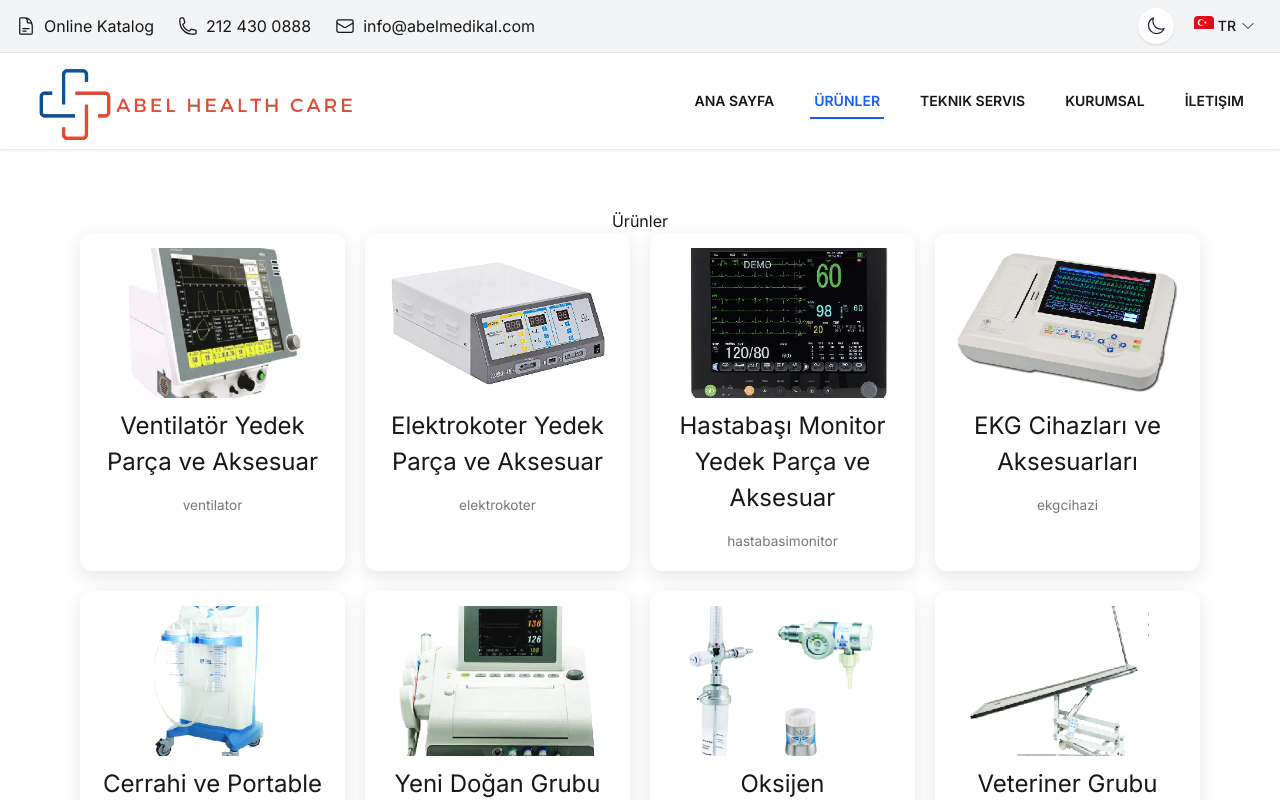
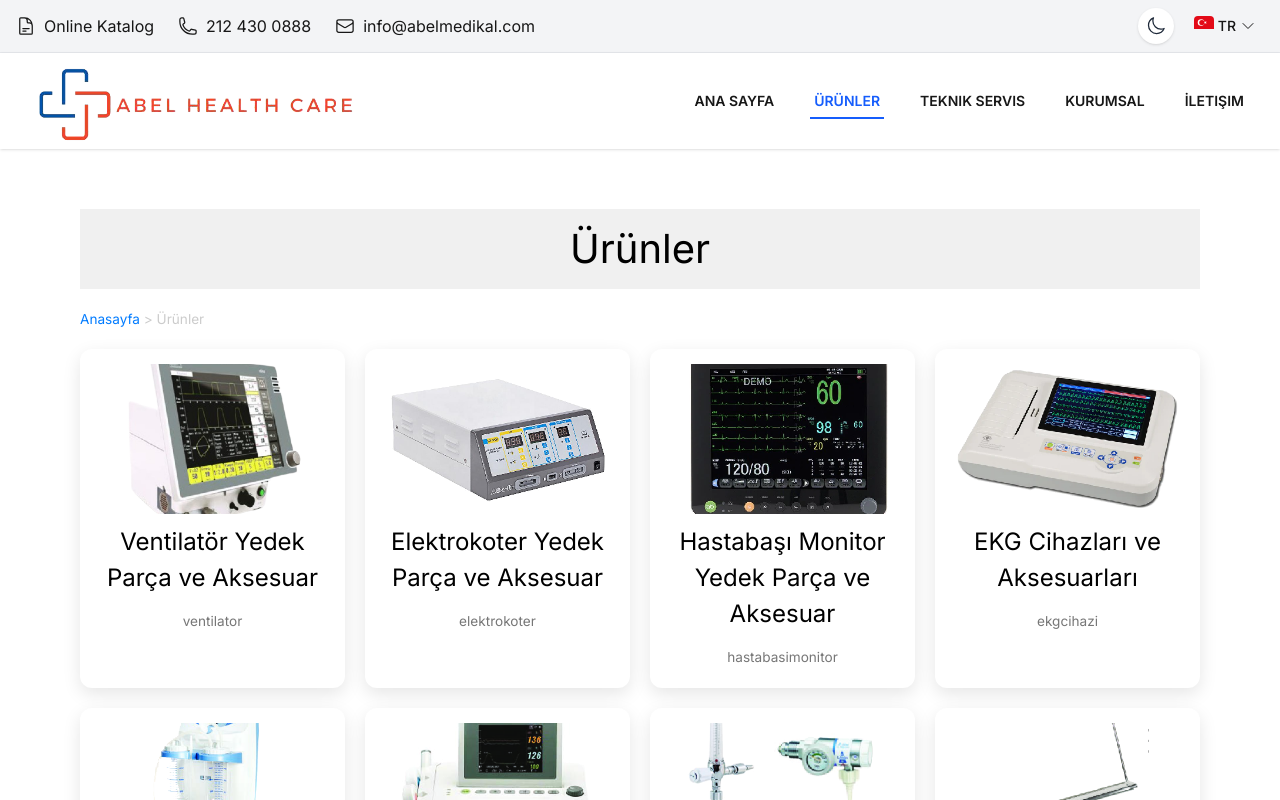
Before and after one commit to aktasevren/abel_healthcare, a Next.js app: page /products in a window 1280 px wide. Shown: the top 800 px of the page. Built offline with nearby package versions, Linux system fonts and the light colour scheme.

Commit message:
stabil version products

```diff
--- a/src/app/layout.tsx
+++ b/src/app/layout.tsx
@@ -6,6 +6,7 @@ import { LanguageProvider } from "@/context/LanguageContext";
 import TopBar from "@/components/TopBar";
 import Navbar from "@/components/Navbar";
 import MobileFooter from "@/components/MobileFooter";
+import Footer from '@/components/Footer';
 
 const inter = Inter({ subsets: ["latin"] });
 
--- a/src/app/products/ProductsPage.css
+++ b/src/app/products/ProductsPage.css
@@ -5,6 +5,8 @@
   display: flex;
   flex-direction: column;
   align-items: center;
+  background-color: #ffffff;
+  color: #000000;
 }
 
 .product-list {
@@ -21,6 +23,7 @@
   transition: transform 0.3s, box-shadow 0.3s;
   padding: 15px;
   text-align: center;
+  color: #000000;
 }
 
 .product-card:hover {
@@ -43,6 +46,33 @@
 h2 {
   font-size: 1.5em;
   margin: 10px 0;
+}
+
+.products-title {
+  font-size: 2.5em;
+  margin-bottom: 20px;
+  background-color: #f0f0f0;
+  color: #000000;
+  width: 100%;
+  text-align: center;
+  padding: 10px 0;
+}
+
+.breadcrumb {
+  font-size: 0.85em;
+  margin-bottom: 20px;
+  color: #cccccc;
+  text-align: left;
+  width: 100%;
+}
+
+.breadcrumb a {
+  color: #007bff;
+  text-decoration: none;
+}
+
+.breadcrumb a:hover {
+  text-decoration: underline;
 }
 
 @media (max-width: 768px) {
--- a/src/app/products/page.tsx
+++ b/src/app/products/page.tsx
@@ -31,7 +31,10 @@ const ProductsPage: React.FC = () => {
 
   return (
     <div className="products-container">
-      <h1>Ürünler</h1>
+      <h1 className="products-title">Ürünler</h1>
+      <nav className="breadcrumb">
+        <a href="/">Anasayfa</a> &gt; <span>Ürünler</span>
+      </nav>
       <div className="product-list">
         {products.map((product) => (
           <div key={product.id} className="product-card">
```
